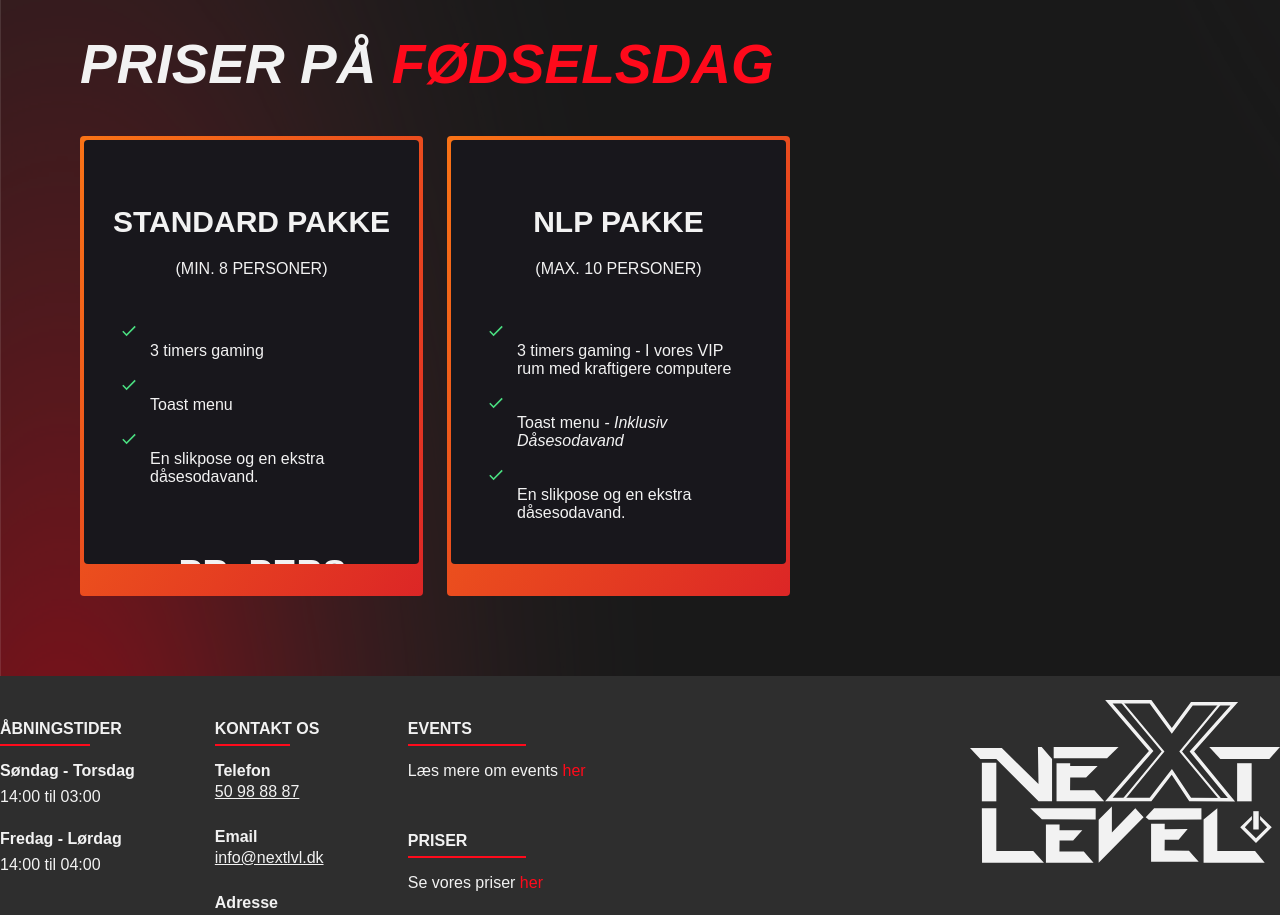
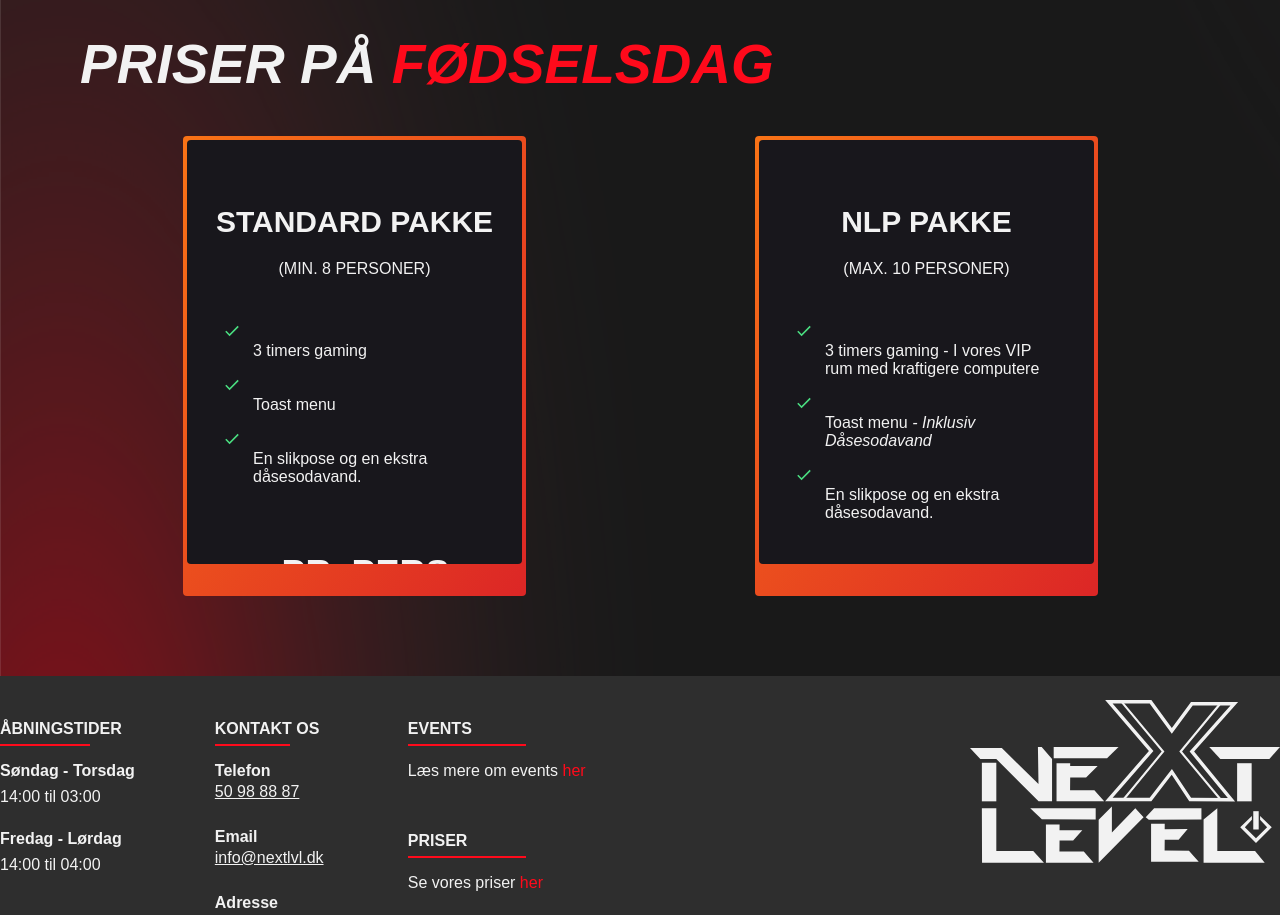
Before and after one commit to TobiasRoland123/next_level, a Next.js app: page /events/foedselsdag in a window 1280 px wide. Shown: the part 1500-2415 px from the top of the page. Built offline with nearby package versions, Linux system fonts and the light colour scheme.

Commit message:
placed cards with space-between

```diff
--- a/src/pages/events/foedselsdag.tsx
+++ b/src/pages/events/foedselsdag.tsx
@@ -52,7 +52,7 @@ export default function Foedselsdag() {
             <h2>
               priser på <span className=" text-accentCol">fødselsdag</span>
             </h2>
-            <div className="flex flex-col md:flex-row mt-10 gap-6">
+            <div className="flex flex-col justify-around md:flex-row mt-10 gap-6">
               <Card variant={"bday1"} />
               <Card variant={"bday2"} />
             </div>
```
